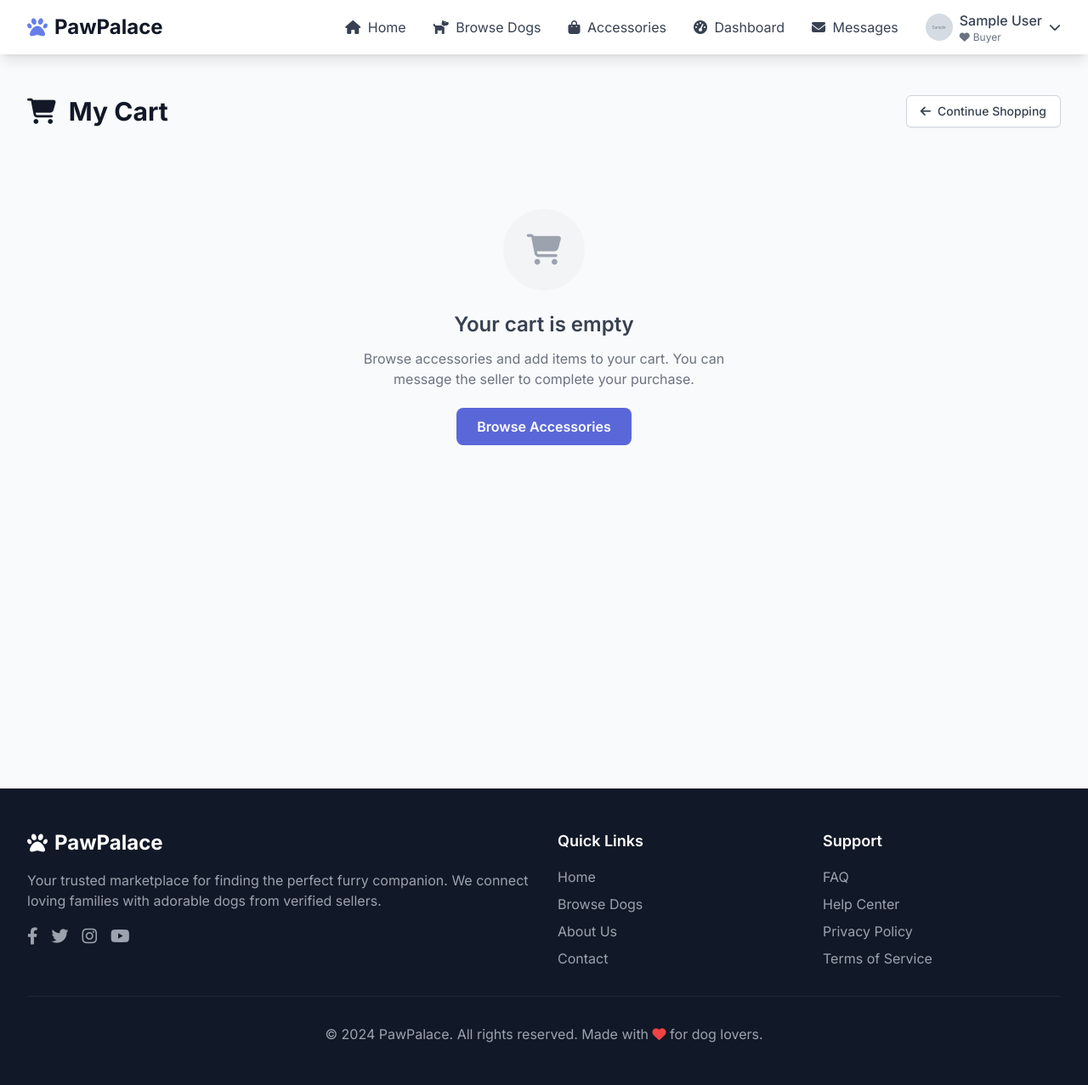
After one commit to xpo1256/PawPalace, a Django app: page /accessories/cart/ in a window 1280 px wide. The commit adds this page. Shown: the whole page at 85% size. Run offline with Django 4.2, Linux system fonts and the light colour scheme; a user stored in the database is signed in; tables that the repository leaves empty hold one stand-in row (values such as "Sample post"); grey boxes marked "Sample" are stand-in pictures; some libraries are stand-ins or nearby versions.

Commit message:
ADD LISTGIN

```diff
--- a/accessories/urls.py
+++ b/accessories/urls.py
@@ -13,4 +13,8 @@ urlpatterns = [
     path('my-accessories/', views.my_accessories, name='my_accessories'),
     path('<int:pk>/favorite/', views.toggle_accessory_favorite, name='toggle_favorite'),
     path('favorites/', views.favorite_accessories, name='favorites'),
+    path('cart/', views.cart_view, name='cart'),
+    path('<int:pk>/cart/add/', views.add_to_cart, name='add_to_cart'),
+    path('<int:pk>/cart/update/', views.update_cart, name='update_cart'),
+    path('<int:pk>/cart/remove/', views.remove_from_cart, name='remove_from_cart'),
 ]
--- a/accessories/views.py
+++ b/accessories/views.py
@@ -41,6 +41,10 @@ class AccessoryListView(ListView):
     def get_context_data(self, **kwargs):
         context = super().get_context_data(**kwargs)
         context['search_form'] = AccessorySearchForm(self.request.GET or None)
+        if self.request.user.is_authenticated and not self.request.user.is_seller:
+            context['favorited_ids'] = set(
+                AccessoryFavorite.objects.filter(user=self.request.user).values_list('accessory_id', flat=True)
+            )
         return context
 
 
@@ -53,6 +57,17 @@ class AccessoryDetailView(DetailView):
     model = Accessory
     template_name = 'accessories/detail.html'
     context_object_name = 'accessory'
+
+    def get_context_data(self, **kwargs):
+        context = super().get_context_data(**kwargs)
+        accessory = self.object
+        if self.request.user.is_authenticated:
+            context['is_favorited'] = AccessoryFavorite.objects.filter(user=self.request.user, accessory=accessory).exists()
+        context['related_accessories'] = Accessory.objects.filter(
+            is_available=True,
+            category=accessory.category
+        ).exclude(pk=accessory.pk).order_by('-created_at')[:4]
+        return context
 
 
 @login_required
@@ -152,3 +167,67 @@ def favorite_accessories(request):
     return render(request, 'accessories/favorites.html', {
         'favorites': favorites,
     })
+
+
+# -------- Cart (session-based) --------
+
+def _get_cart(session):
+    cart = session.get('cart', {})
+    if not isinstance(cart, dict):
+        cart = {}
+    return cart
+
+
+@login_required
+def cart_view(request):
+    cart = _get_cart(request.session)
+    ids = [int(_id) for _id in cart.keys()]
+    accessories = Accessory.objects.filter(id__in=ids)
+    items = []
+    total = 0
+    for accessory in accessories:
+        qty = int(cart.get(str(accessory.id), 1))
+        line_total = accessory.price * qty
+        total += line_total
+        items.append({'accessory': accessory, 'quantity': qty, 'line_total': line_total})
+    return render(request, 'accessories/cart.html', {'items': items, 'total': total})
+
+
+@login_required
+def add_to_cart(request, pk):
+    if request.method != 'POST':
+        return redirect('accessories:list')
+    accessory = get_object_or_404(Accessory, pk=pk, is_available=True)
+    cart = _get_cart(request.session)
+    current = int(cart.get(str(accessory.id), 0))
+    cart[str(accessory.id)] = min(current + 1, max(1, accessory.quantity or 1))
+    request.session['cart'] = cart
+    messages.success(request, f'Added "{accessory.name}" to cart.')
+    return redirect(request.POST.get('next') or accessory.get_absolute_url())
+
+
+@login_required
+def update_cart(request, pk):
+    if request.method != 'POST':
+        return redirect('accessories:cart')
+    accessory = get_object_or_404(Accessory, pk=pk)
+    qty = int(request.POST.get('quantity', 1))
+    qty = max(0, qty)
+    cart = _get_cart(request.session)
+    if qty == 0:
+        cart.pop(str(accessory.id), None)
+    else:
+        cart[str(accessory.id)] = qty
+    request.session['cart'] = cart
+    return redirect('accessories:cart')
+
+
+@login_required
+def remove_from_cart(request, pk):
+    accessory = get_object_or_404(Accessory, pk=pk)
+    cart = _get_cart(request.session)
+    if str(accessory.id) in cart:
+        cart.pop(str(accessory.id))
+        request.session['cart'] = cart
+        messages.info(request, f'Removed "{accessory.name}" from cart.')
+    return redirect('accessories:cart')
--- /dev/null
+++ b/templates/accessories/cart.html
@@ -0,0 +1,79 @@
+{% extends 'base.html' %}
+{% load static %}
+
+{% block title %}My Cart - Accessories{% endblock %}
+
+{% block content %}
+<section class="py-12 bg-gray-50">
+  <div class="max-w-7xl mx-auto px-4 sm:px-6 lg:px-8">
+    <div class="flex items-center justify-between mb-8">
+      <h1 class="text-3xl font-extrabold text-gray-900">
+        <i class="fas fa-shopping-cart mr-2"></i> My Cart
+      </h1>
+      <a href="{% url 'accessories:list' %}" class="inline-flex items-center px-4 py-2 border border-gray-300 rounded-md shadow-sm text-sm font-medium text-gray-700 bg-white hover:bg-gray-50">
+        <i class="fas fa-arrow-left mr-2"></i> Continue Shopping
+      </a>
+    </div>
+
+    {% if items %}
+    <div class="grid grid-cols-1 lg:grid-cols-3 gap-8">
+      <div class="lg:col-span-2 space-y-4">
+        {% for item in items %}
+        <div class="bg-white rounded-xl shadow p-4 flex items-center gap-4">
+          <div class="w-24 h-24 bg-gray-200 rounded overflow-hidden">
+            {% if item.accessory.primary_image %}
+            <img src="{{ item.accessory.primary_image.url }}" alt="{{ item.accessory.name }}" class="w-full h-full object-cover">
+            {% else %}
+            <div class="w-full h-full flex items-center justify-center bg-primary-100">
+              <i class="fas fa-paw text-primary-600 text-2xl"></i>
+            </div>
+            {% endif %}
+          </div>
+          <div class="flex-1">
+            <h3 class="font-semibold text-gray-900">{{ item.accessory.name }}</h3>
+            <p class="text-sm text-gray-500">{{ item.accessory.get_category_display }}{% if item.accessory.brand %} • {{ item.accessory.brand }}{% endif %}</p>
+            <form method="post" action="{% url 'accessories:update_cart' item.accessory.pk %}" class="mt-2 flex items-center gap-3">
+              {% csrf_token %}
+              <input type="number" name="quantity" min="0" value="{{ item.quantity }}" class="w-20 px-3 py-2 border border-gray-300 rounded-lg">
+              <button type="submit" class="px-4 py-2 bg-gray-100 text-gray-700 rounded-lg hover:bg-gray-200">Update</button>
+              <a href="{% url 'accessories:remove_from_cart' item.accessory.pk %}" class="px-4 py-2 bg-red-100 text-red-700 rounded-lg hover:bg-red-200">Remove</a>
+            </form>
+          </div>
+          <div class="text-right">
+            <div class="text-sm text-gray-500">Unit</div>
+            <div class="text-lg font-semibold text-gray-900">${{ item.accessory.price|floatformat:2 }}</div>
+            <div class="text-sm text-gray-500 mt-2">Line</div>
+            <div class="text-lg font-semibold text-primary-600">${{ item.line_total|floatformat:2 }}</div>
+          </div>
+        </div>
+        {% endfor %}
+      </div>
+
+      <div>
+        <div class="bg-white rounded-xl shadow p-6">
+          <h4 class="text-lg font-semibold text-gray-900 mb-4">Order Summary</h4>
+          <div class="flex items-center justify-between mb-2">
+            <span class="text-gray-600">Subtotal</span>
+            <span class="font-semibold">${{ total|floatformat:2 }}</span>
+          </div>
+          <p class="text-xs text-gray-400 mb-4">Taxes and shipping are calculated with the seller.</p>
+          <a href="{% url 'messaging:start_conversation' user.pk %}" class="w-full inline-flex justify-center items-center px-4 py-3 bg-primary-600 text-white rounded-lg hover:bg-primary-700">
+            <i class="fas fa-comments mr-2"></i> Contact Seller to Checkout
+          </a>
+          <p class="text-xs text-gray-500 mt-3">We’ll open messaging so you can finalize the purchase with the seller.</p>
+        </div>
+      </div>
+    </div>
+    {% else %}
+    <div class="text-center py-16">
+      <div class="w-24 h-24 mx-auto mb-6 bg-gray-100 rounded-full flex items-center justify-center">
+        <i class="fas fa-shopping-cart text-4xl text-gray-400"></i>
+      </div>
+      <h3 class="text-2xl font-semibold text-gray-700 mb-3">Your cart is empty</h3>
+      <p class="text-gray-500 mb-8 max-w-md mx-auto">Browse accessories and add items to your cart. You can message the seller to complete your purchase.</p>
+      <a href="{% url 'accessories:list' %}" class="bg-primary-600 text-white px-6 py-3 rounded-lg font-semibold hover:bg-primary-700 transition">Browse Accessories</a>
+    </div>
+    {% endif %}
+  </div>
+</section>
+{% endblock %}
```
Also changed, not shown: templates/accessories/list.html (+7 -0 lines).
